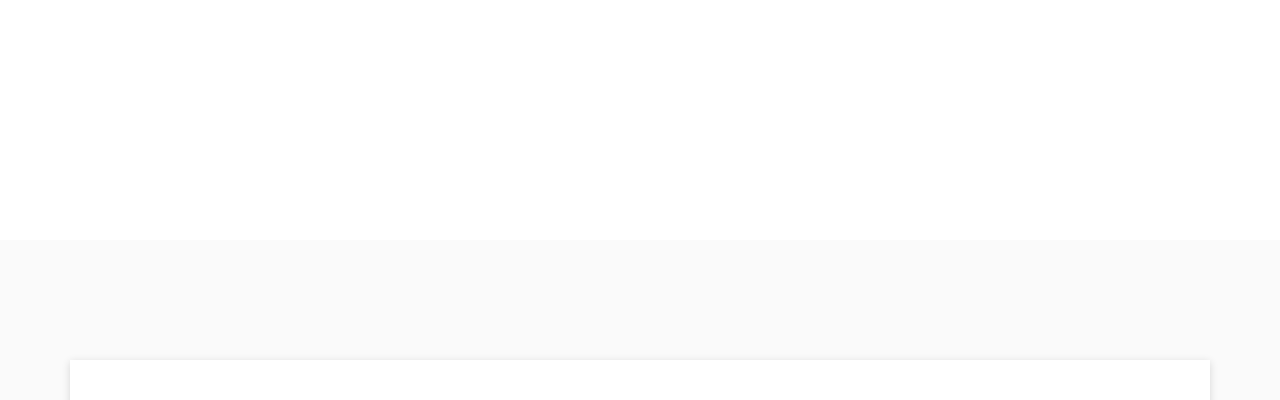
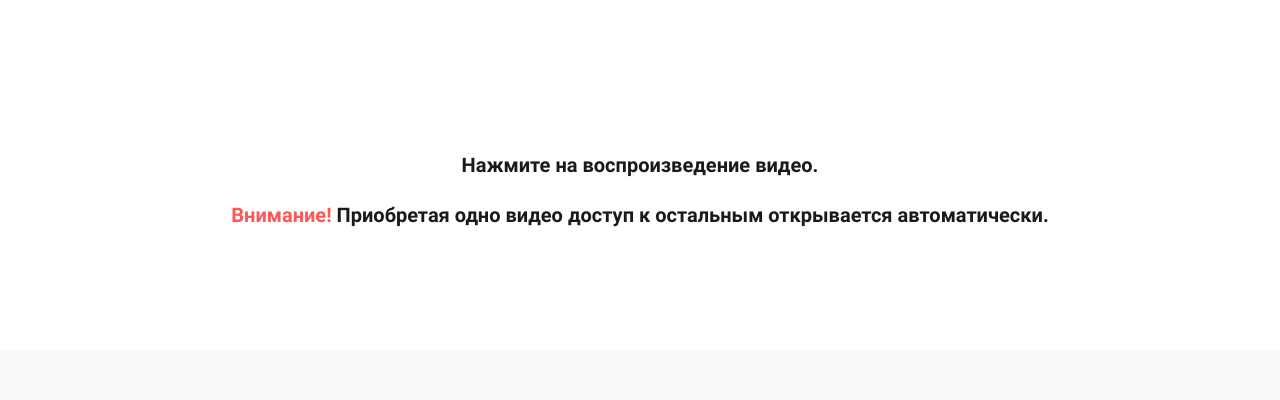
Before and after one commit to PonkinDmitrij/iqmom-player-page, a website built with webpack: page src/template.html in a window 1280 px wide. Shown: the top 400 px of the page. Built offline with nearby package versions, Linux system fonts and the light colour scheme.

Commit message:
Change page-title. Add subtitle.

```diff
--- a/src/scss/blocks/page-title.scss
+++ b/src/scss/blocks/page-title.scss
@@ -1,22 +1,18 @@
 .page-title {
   padding: 60px 0;
-  font-size: $font-size-h1;
   text-align: center;
   background-color: $white;
 
   @media (min-width: $screen-md) {
     padding: 80px 0;
-    font-size: 44px;
   }
 
   @media (min-width: $screen-lg) {
     padding: 100px 0;
-    font-size: 48px;
   }
 
   @media (min-width: $screen-xl) {
     padding: 120px 0;
-    font-size: 52px;
   }
 
   &__inner {
@@ -24,7 +20,33 @@
 
     h1 {
       margin: 0;
-      font-size: inherit;
+      margin-bottom: 30px;
+      font-size: $font-size-h1;
+
+      @media (min-width: $screen-md) {
+        font-size: 44px;
+      }
+
+      @media (min-width: $screen-lg) {
+        font-size: 48px;
+      }
+
+      @media (min-width: $screen-xl) {
+        font-size: 52px;
+      }
     }
   }
+
+  &__subtitle {
+    font-size: 20px;
+    font-weight: 700;
+
+    span {
+      color: $color-main;
+    }
+  }
+
+  &__subtitle:last-child {
+    margin-bottom: 0;
+  }
 }
--- a/src/template.html
+++ b/src/template.html
@@ -27,6 +27,11 @@
           <div class="page-title">
             <div class="page-title__inner">
               <h1><%- data.title %></h1>
+              <p class="page-title__subtitle">Нажмите на воспроизведение видео.</p>
+              <p class="page-title__subtitle">
+                <span>Внимание!</span>
+                Приобретая одно видео доступ к остальным открывается автоматически.
+              </p>
             </div>
           </div>
 
```
